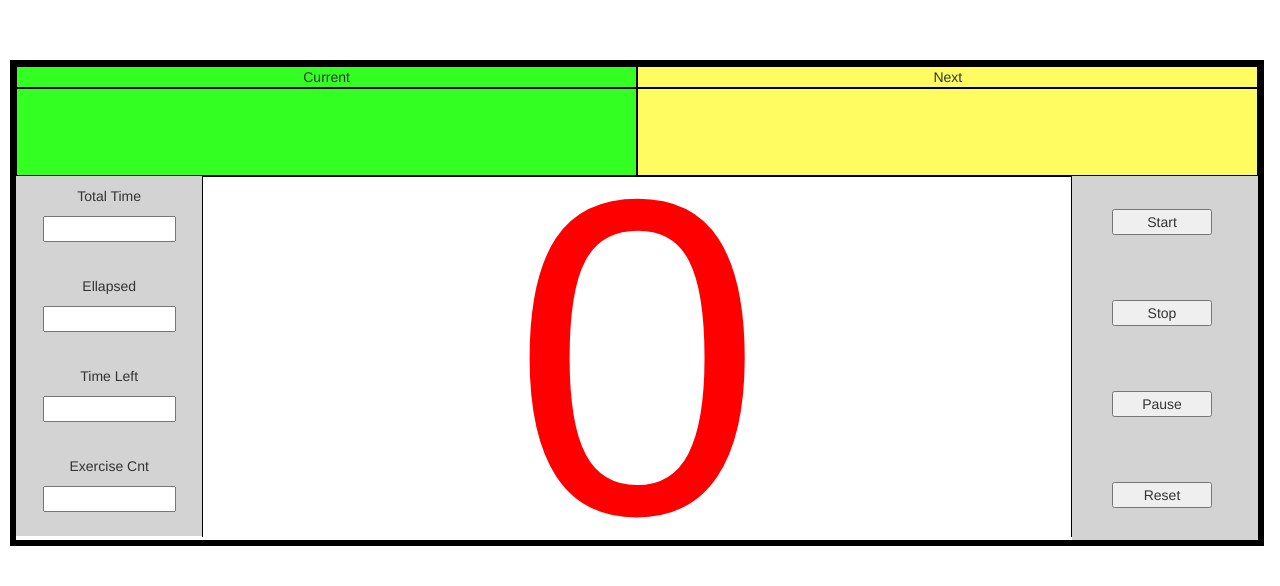
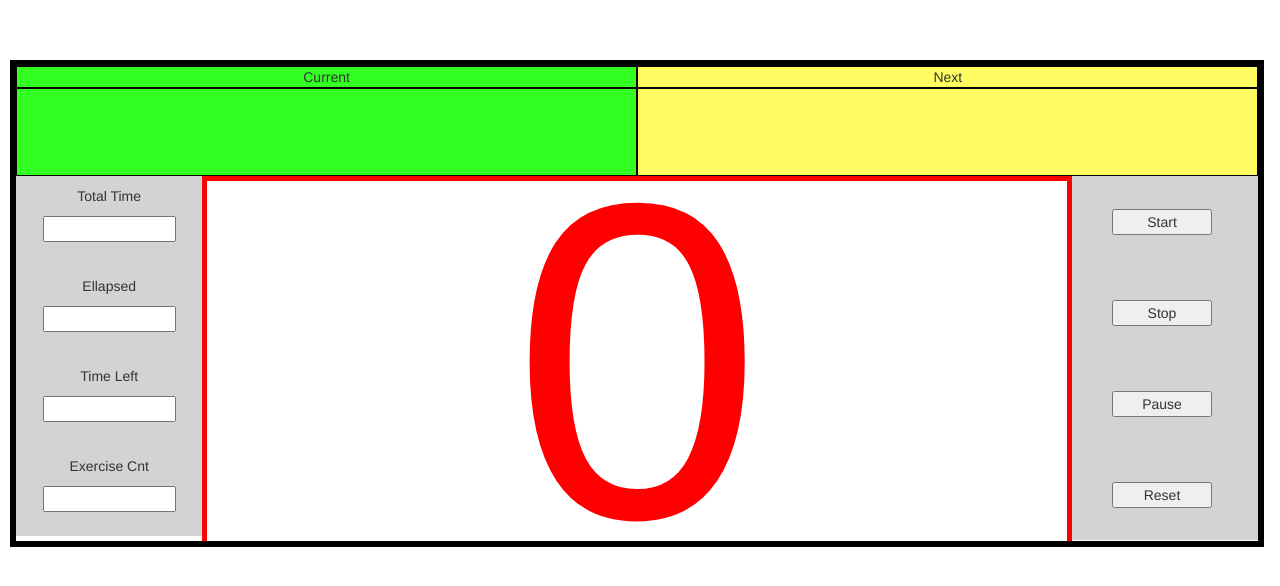
Before and after one commit to amurray500/timedexNode, a website: page index.html in a window 1280 px wide. Both pictures are taken after a click on the button "Pause". Drawn offline with nearby package versions, Linux system fonts and the light colour scheme; files that its build step writes are made by us from their sources; no server answers.

Commit message:
fixed pause border not showing

```diff
--- a/public/css/timedex.css
+++ b/public/css/timedex.css
@@ -104,6 +104,6 @@ button {
 }
 
 .pauseInterval {
-    border-color: red;
-    border-width: 5px;
+    border-color: red  !important;
+    border-width: 5px !important;
 }
```
Also changed, not shown: package.json (+10 -27 lines).
